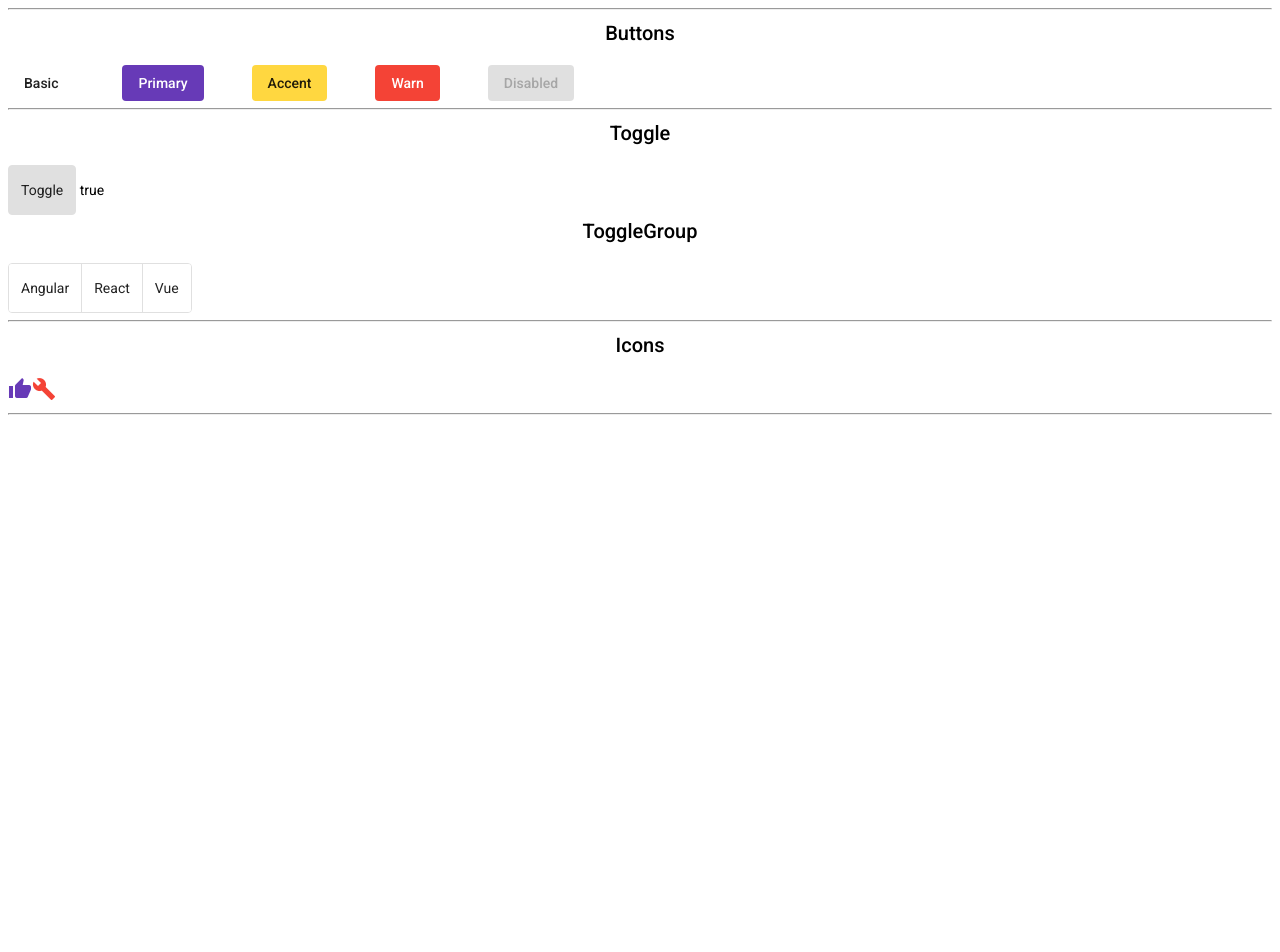
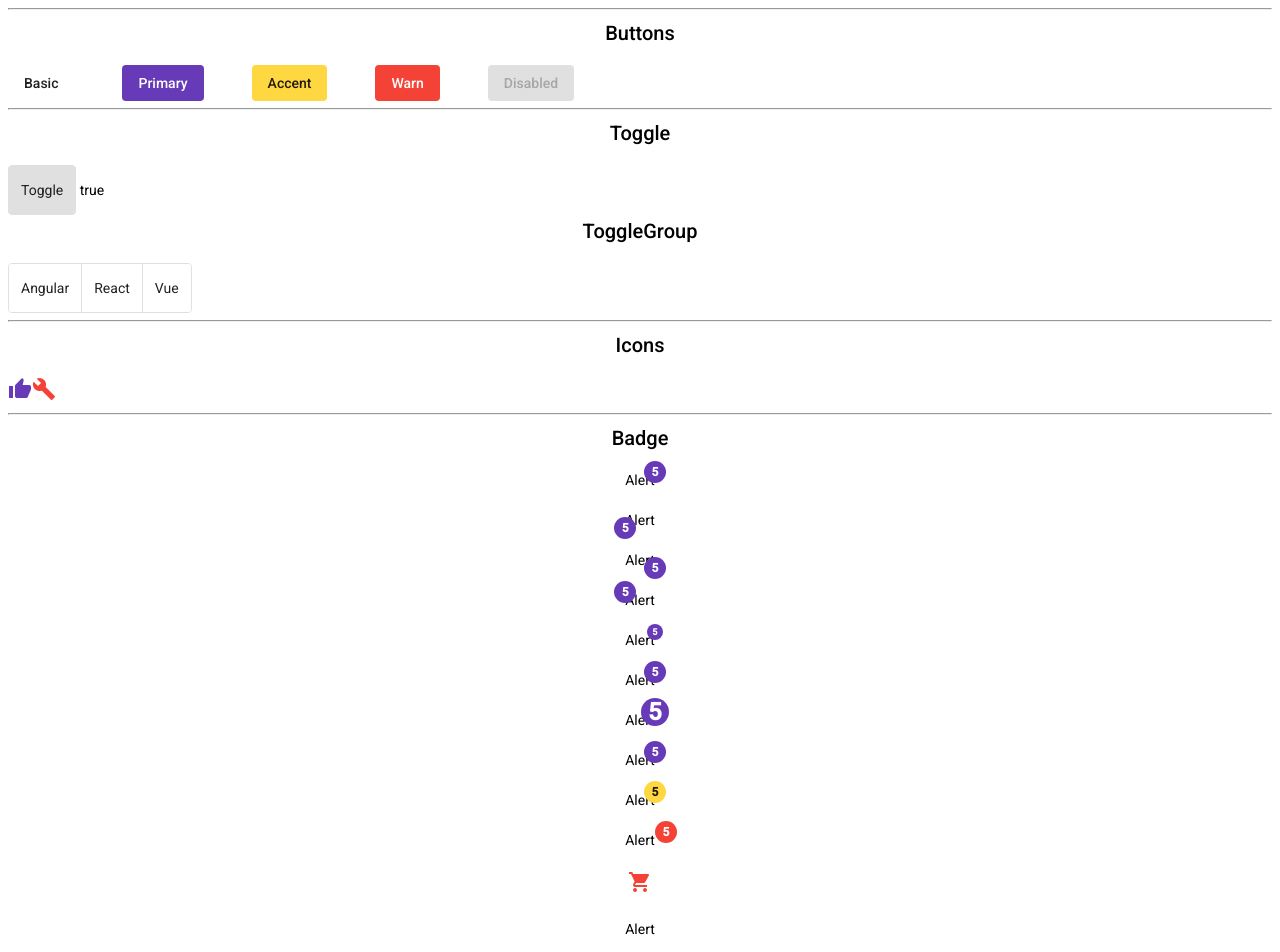
Before and after one commit to Nagarjuna-Singamsetti/Angular_Material_Tutorial, an Angular app: page / in a window 1280 px wide. Shown: the top 952 px of the page. Before the commit the page ends 800 px from the top, so only its background shows below. Built offline with nearby package versions, Linux system fonts and the light colour scheme.

Commit message:
Added badges

```diff
--- a/src/app/app.component.html
+++ b/src/app/app.component.html
@@ -23,8 +23,53 @@
 </div>
 <hr>
 <div class="mat-title" style="text-align: center;">Icons</div>
+<!-- https://material.io/tools/icons/?icon=grade&style=baseline use this site-->
 <div>
     <mat-icon color="primary">thumb_up</mat-icon>
     <mat-icon color="warn">build</mat-icon>
 </div>
 <hr>
+<div class="mat-title" style="text-align: center;">Badge</div>
+<span style="text-align: center;">
+    <div>
+        <span matBadge="5">Alert</span>
+    </div><br>
+    <div>
+        <span matBadge="5" matBadgePosition="below before">Alert</span>
+    </div><br>
+    <div>
+        <span matBadge="5" matBadgePosition="below after">Alert</span>
+    </div><br>
+    <div>
+        <span matBadge="5" matBadgePosition="above before">Alert</span>
+    </div><br>
+    <div>
+        <span matBadge="5" matBadgeSize="small">Alert</span>
+    </div><br>
+    <div>
+        <span matBadge="5" matBadgeSize="medium">Alert</span>
+    </div><br>
+    <div>
+        <span matBadge="5" matBadgeSize="large">Alert</span>
+    </div><br>
+    <div>
+        <span matBadge="5" matBadgeColor="primary">Alert</span>
+    </div>
+    <br>
+    <div>
+        <span matBadge="5" matBadgeColor="accent">Alert</span>
+    </div>
+    <br>
+    <div>
+        <span matBadge="5" matBadgeColor="warn" matBadgeOverlap="false">Alert</span>
+    </div><br>
+    <div>
+        <mat-icon color="warn">
+            <span class="material-icons" [matBadge]="alert" matBadgeColor="accent"  matBadgeSize="small" matBadgeOverlap="false">shopping_cart</span>
+        </mat-icon></div>
+    <br>
+    <div>
+        <span [matBadge]="alert" [matBadgeHidden]="alert===0">Alert</span>
+    </div><br>
+</span>
+<hr>
--- a/src/app/app.component.ts
+++ b/src/app/app.component.ts
@@ -7,4 +7,5 @@ import { Component } from '@angular/core';
 })
 export class AppComponent {
   title = 'Angular_Material';
+  alert=0;
 }
--- a/src/app/material/material.module.ts
+++ b/src/app/material/material.module.ts
@@ -2,11 +2,13 @@ import { NgModule } from '@angular/core';
 import {MatButtonModule} from '@angular/material/button';
 import {MatButtonToggleModule} from '@angular/material/button-toggle';
 import {MatIconModule} from '@angular/material/icon';
+ import {MatBadgeModule} from '@angular/material/badge';
 
 const  MaterialComponents=[
   MatButtonModule,
   MatButtonToggleModule,
-  MatIconModule
+  MatIconModule,
+  MatBadgeModule,
 ];
 
 @NgModule({
```
Lines whose indentation alone changed are shown as unchanged.
